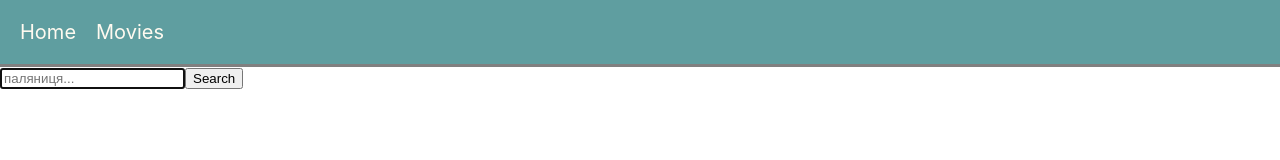
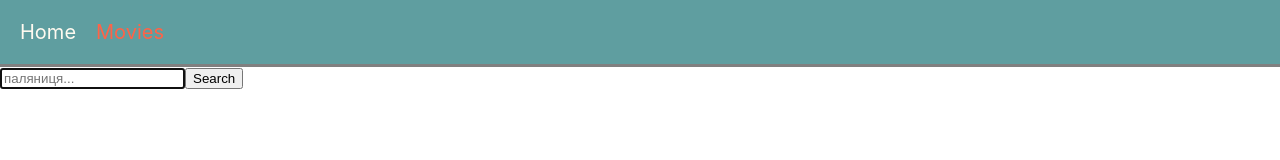
Before and after one commit to Oper992/goit-react-hw-05-movies, a React (Create React App) app: page /goit-react-hw-05-movies/movies in a window 1280 px wide. Shown: the top 160 px of the page. Built offline with nearby package versions, Linux system fonts and the light colour scheme.

Commit message:
bag/fix
добавил рекомендации ментора, задействовал класс active в NavLink

```diff
--- a/src/App.jsx
+++ b/src/App.jsx
@@ -20,7 +20,7 @@ export const App = () => {
             <Route path="cast" element={<Cast />} />
             <Route path="review" element={<Reviews />} />
           </Route>
-          <Route path="*" element="" />
+          <Route path="*" element={<h2>Неверный адрес, разбейте пожалуйста монитор и попробуйте еще раз...</h2>} />
         </Route>
       </Routes>
     </>
--- a/src/components/SharedLayout/SharedLayout.jsx
+++ b/src/components/SharedLayout/SharedLayout.jsx
@@ -3,14 +3,17 @@ import { NavLink, Outlet } from 'react-router-dom';
 import styled from './SharedLayout.module.css';
 
 export const SharedLayout = () => {
+  const toggleStyleLink = ({ isActive }) =>
+    isActive ? styled.activeLink : styled.link;
+
   return (
     <>
       <div className={styled.header}>
         <nav className={styled.navigation}>
-          <NavLink to="/" className={styled.link}>
+          <NavLink to="/" className={toggleStyleLink}>
             Home
           </NavLink>
-          <NavLink to="/movies" className={styled.link}>
+          <NavLink to="/movies" className={toggleStyleLink}>
             Movies
           </NavLink>
         </nav>
--- a/src/components/SharedLayout/SharedLayout.module.css
+++ b/src/components/SharedLayout/SharedLayout.module.css
@@ -8,16 +8,22 @@
   display: flex;
 }
 
-.link {
+.linkStyle {
   text-decoration: none;
   font-size: 20px;
+}
+
+.link {
+  composes: linkStyle;
   color: floralwhite;
 }
 
-.link:not(:last-child) {
+.link:not(:last-child),
+.activeLink:not(:last-child) {
   margin-right: 20px;
 }
 
-.link:focus {
+.activeLink {
+  composes: linkStyle;
   color: tomato;
 }
--- a/src/pages/Movies/Movies.jsx
+++ b/src/pages/Movies/Movies.jsx
@@ -5,6 +5,7 @@ import { MoviesList } from '..//../components/MoviesList/MoviesList';
 
 const Movies = () => {
   const [moviesByQuery, setMoviesByQuery] = useState([]);
+  const [query, setQuery] = useState('');
   const [searchParams, setSearchParams] = useSearchParams();
 
   const onSubmit = e => {
@@ -14,6 +15,15 @@ const Movies = () => {
 
     setSearchParams(nextParams);
   };
+
+  const onChange = e => {
+    // console.log(e.target.value);
+    setQuery(e.target.value);
+  };
+
+  useEffect(() => {
+    searchParams.get('name') && setQuery(searchParams.get('name'));
+  }, [searchParams]);
 
   useEffect(() => {
     // console.log(searchParams.get('name'));
@@ -36,6 +46,8 @@ const Movies = () => {
     <>
       <form onSubmit={onSubmit}>
         <input
+          onChange={onChange}
+          value={query}
           type="text"
           autoComplete="off"
           autoFocus
```
Also changed, not shown: src/index.css (line endings or trailing spaces).
